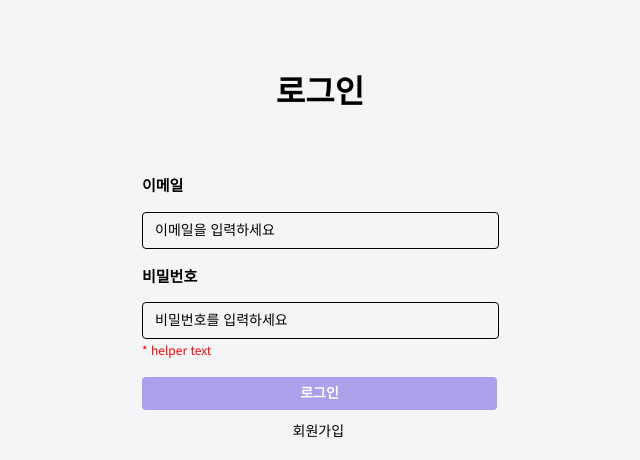
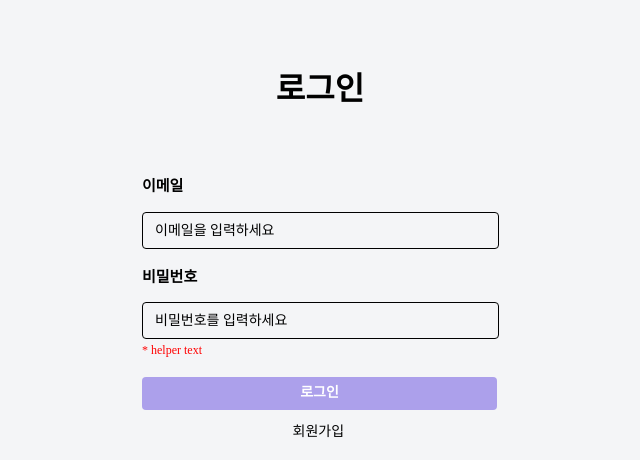
Before and after one commit to 100-hours-a-week/2-teddy-hwang-community-fe, a plain HTML site: page html/login.html in a window 1280 px wide. Shown: the part 185-645 px from the top of the page, 320-960 px from the left. Drawn offline with Linux system fonts and the light colour scheme.

Commit message:
style: 폰트를 Pretendard로 적용

```diff
--- a/css/login.css
+++ b/css/login.css
@@ -43,6 +43,7 @@ header h1 {
 }
 
 .wrap h2 {
+    font-family: Pretendard;
     font-size: 32px;
     font-weight: 700;
     line-height: 38.19px;
@@ -77,6 +78,7 @@ input {
 }
 
 input::placeholder {
+    font-family: Pretendard;
     padding-left: 10px;
     font-size: 14px;
     font-weight: 400;
@@ -86,6 +88,7 @@ input::placeholder {
 
 small {
     display: flex;
+    font-family: Pretendard;
     font-size: 12px;
     font-weight: 400;
     line-height: 14.52px;
@@ -105,6 +108,7 @@ button {
     background: #ACA0EB;
     margin: 0px 18px 0px 18px;
 
+    font-family: Pretendard;
     font-size: 14px;
     font-weight: 700;
     line-height: 16.71px;
```
